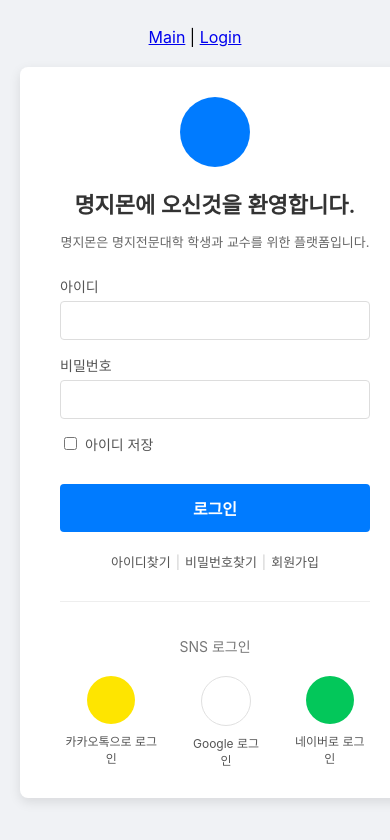
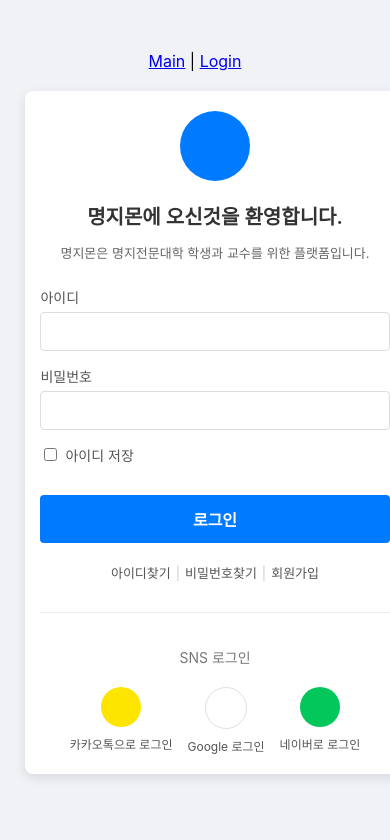
Before and after one commit to GoLani11/MyongJiMon-Website, a React (Create React App) app in the folder frontend/: page /login in a window 390 px wide. Shown: the top 840 px of the page. Built offline with nearby package versions, Linux system fonts and the light colour scheme.

Commit message:
Update Page
- 로그인 버튼 페이지 전환 임시 추가

```diff
--- a/frontend/src/pages/App.js
+++ b/frontend/src/pages/App.js
@@ -9,10 +9,10 @@ function App() {
     <Router>
       <div className="App">
         <nav>
-          <Link to="/">Main</Link> | <Link to="/login">Login</Link>
+          <Link to="/main">Main</Link> | <Link to="/login">Login</Link>
         </nav>
         <Routes>
-          <Route path="/" element={<Main />} />
+          <Route path="/main" element={<Main />} />
           <Route path="/login" element={<Login />} />
         </Routes>
       </div>
--- a/frontend/src/pages/Login/Login.css
+++ b/frontend/src/pages/Login/Login.css
@@ -23,12 +23,13 @@ body, html {
 /* 로그인 흰색 상자 */
 .login-box {
   background-color: white;
-  padding: 30px 40px;
+  padding: 30px 20px;
   border-radius: 8px;
   box-shadow: 0 4px 12px rgba(0, 0, 0, 0.1);
   text-align: center;
   width: 100%;
   max-width: 420px;
+  min-width: 280px;
 }
 
 /* 로고 (파란 동그라미) */
@@ -172,6 +173,7 @@ body, html {
   display: flex;
   justify-content: center;
   gap: 25px;
+  flex-wrap: wrap;
 }
 
 /* SNS 버튼 */
@@ -207,3 +209,43 @@ body, html {
 .naver-icon {
   background-color: #03C75A;
 }
+
+/* 반응형 화면 - 모바일 화면 */
+@media (max-width: 480px) {
+  .login-box {
+    padding: 20px 15px;
+    min-width: auto;
+  }
+
+  .welcome-title {
+    font-size: 20px;
+  }
+
+  .sns-buttons-container {
+    gap: 15px;
+  }
+
+  .sns-icon {
+    width: 40px;
+    height: 40px;
+  }
+}
+
+/* 반응형 화면 - 태블릿 화면 */
+@media (min-width: 481px) and (max-width: 768px) {
+  .login-box {
+    padding: 25px;
+    max-width: 380px;
+  }
+
+  .sns-buttons-container {
+    gap: 20px;
+  }
+}
+
+/* 반응형 화면 - 큰 화면 */
+@media (min-width: 769px) {
+  .login-box {
+    padding: 30px 40px;
+  }
+}
--- a/frontend/src/pages/Login/Login.js
+++ b/frontend/src/pages/Login/Login.js
@@ -2,9 +2,19 @@
 import React from 'react';
 // CSS 파일 불러오기
 import './Login.css';
+// 페이지 이동을 위한 useNavigate 불러오기
+import { useNavigate } from 'react-router-dom';
 
 // 로그인 화면 컴포넌트
 function Login() {
+  const navigate = useNavigate();
+
+  // 로그인 폼 제출 시 메인으로 이동
+  const handleLogin = (e) => {
+    e.preventDefault();
+    navigate('/main');
+  };
+
   return (
     <div className="login-page-container">
       <div className="login-box">
@@ -16,7 +26,7 @@ function Login() {
         <p className="welcome-subtitle">명지몬은 명지전문대학 학생과 교수를 위한 플랫폼입니다.</p>
 
         {/* 로그인 폼 */}
-        <form className="login-form">
+        <form className="login-form" onSubmit={handleLogin}>
           {/* 아이디 입력 */}
           <div className="input-group">
             <label htmlFor="username">아이디</label>
```
